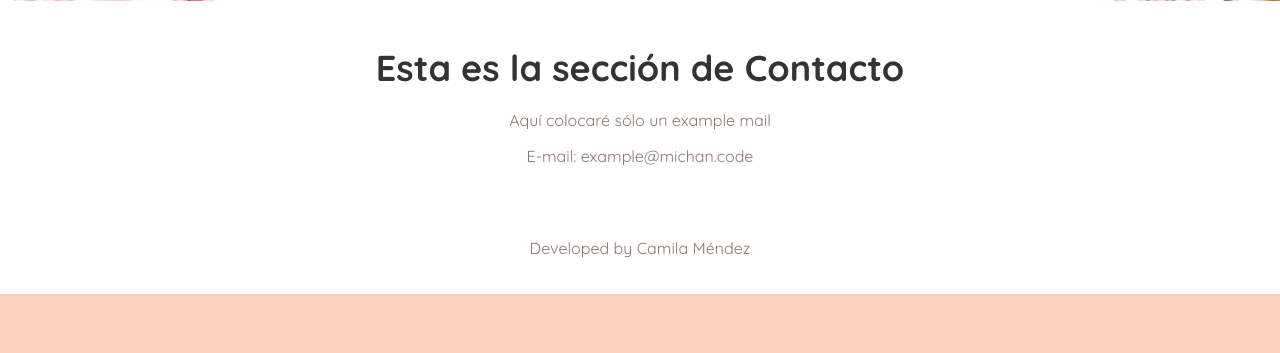
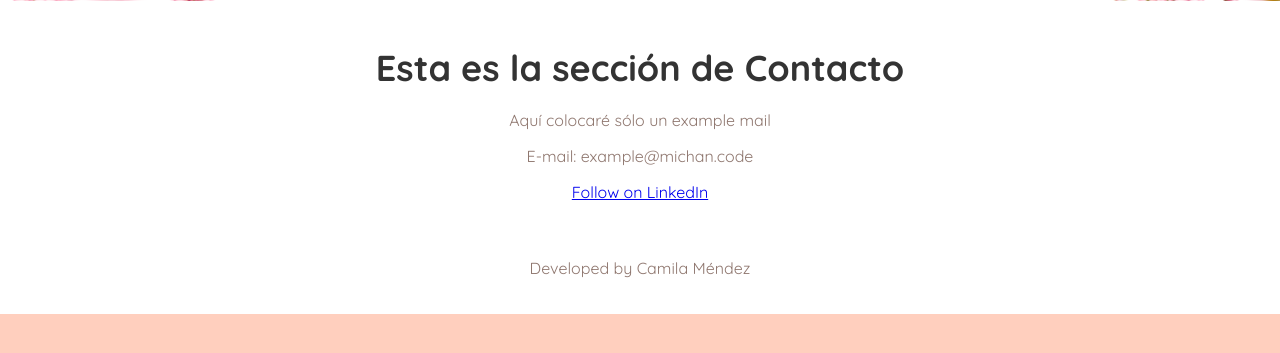
Before and after one commit to Camila-Mendez/Flask-Project-Cami, a Flask app: page /contact in a window 1280 px wide. Shown: the part 388-741 px from the top of the page. Run offline with Flask 2, Linux system fonts and the light colour scheme.

Commit message:
LinkedIn button update

```diff
--- a/templates/contact.html
+++ b/templates/contact.html
@@ -3,9 +3,13 @@
 {% block title %}Inicio - Michan Sensei の日本語{% endblock %}
 
 {% block content %}
+
+
     <div class="jumbotron3">
         <h1>Esta es la sección de Contacto</h1>
         <p>Aquí colocaré sólo un example mail</p>
         <p>E-mail: example@michan.code</p>
+
+     <a class="btn" href="https://www.linkedin.com/comm/mynetwork/discovery-see-all?usecase=PEOPLE_FOLLOWS&followMember=camila-isabel-mendez-reyes-b054222b4" target="_blank">Follow on LinkedIn</a>
     </div>
 {% endblock %}
```
Also changed, not shown: 1 other file.
